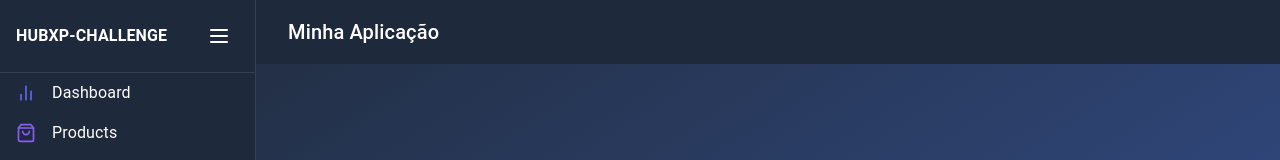
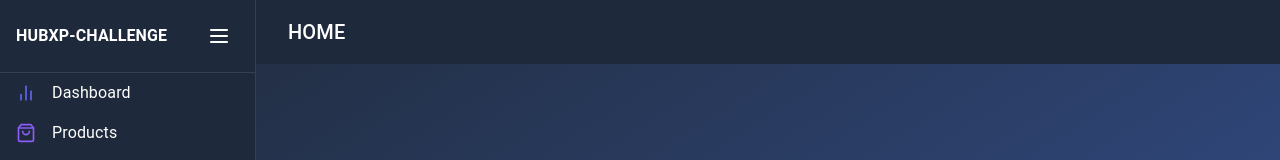
Before and after one commit to LucasMagaldi/challenge-hubxp, a React (Vite) app in the folder ui/: page / in a window 1280 px wide. Shown: the top 160 px of the page. Built offline with nearby package versions, Linux system fonts and the light colour scheme.

Commit message:
refactor (ui): display path name in header

```diff
--- a/ui/src/components/header/index.tsx
+++ b/ui/src/components/header/index.tsx
@@ -1,6 +1,14 @@
 import { Box, Stack, Typography } from "@mui/material";
+import { useLocation } from "react-router-dom";
 
 export function Header() {
+    const location = useLocation();
+
+    const formattedPath = location.pathname
+        .replace('/', '')
+        .replace(/-/g, ' ')
+        .toUpperCase() || 'HOME';
+
     return (
         <Box
             sx={{
@@ -17,7 +25,7 @@ export function Header() {
         >
             <Stack direction="row" spacing={2} alignItems="center" width="100%">
                 <Typography variant="h6" sx={{ flexGrow: 1 }}>
-                Minha Aplicação
+                    {formattedPath}
                 </Typography>
             </Stack>
         </Box>
```
